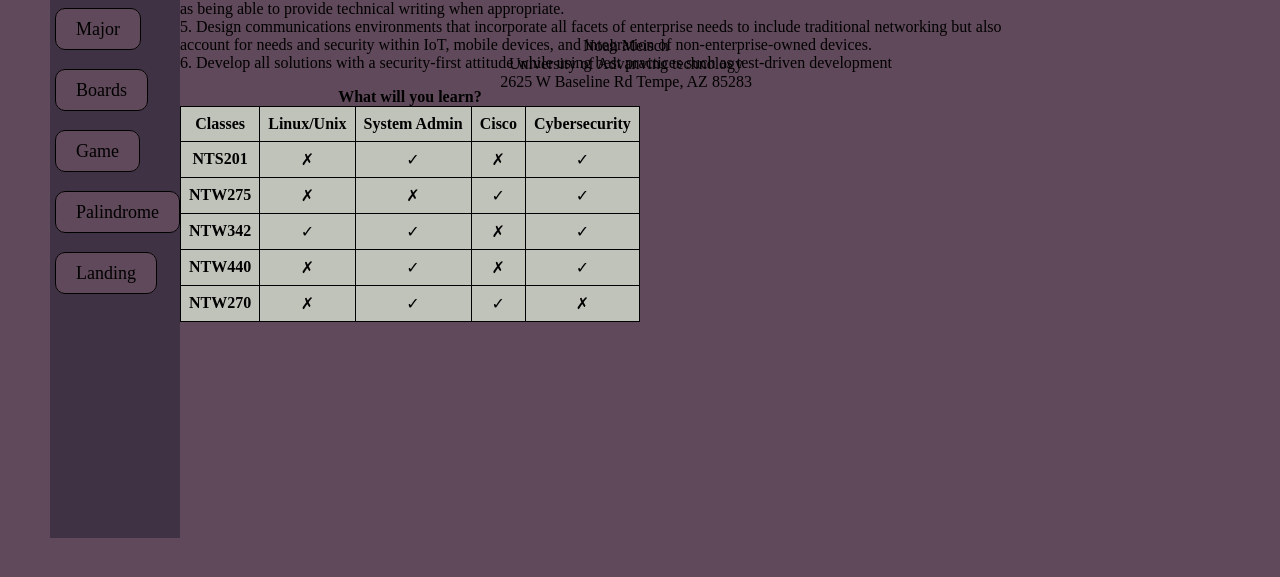
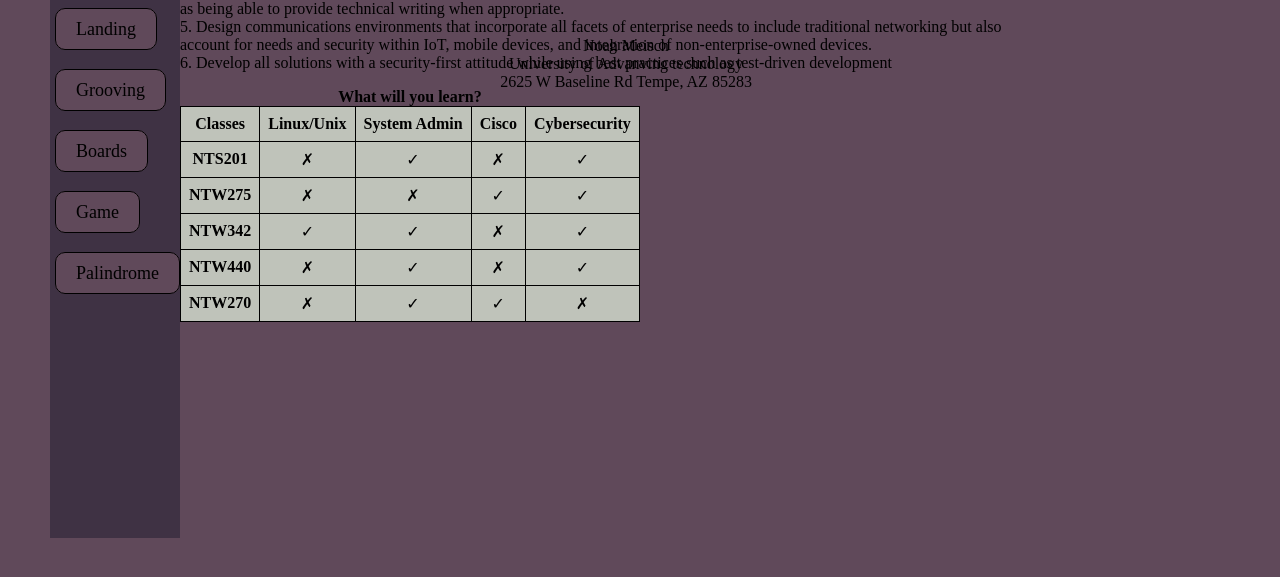
Before and after one commit to AnAmiablePenguin/csc102-final, a plain HTML site: page boards.html in a window 1280 px wide. Shown: the part 193-770 px from the top of the page. Drawn offline with Linux system fonts and the light colour scheme.

Commit message:
Add files via upload

```diff
--- a/boards.html
+++ b/boards.html
@@ -20,11 +20,11 @@
         </header>
         <nav>
             <h2 style="padding: 5%;"> Navigation </h2>
-            <a href="./index.html" class="button">Major</a><br><br>
+            <a href="./landing.html" class="button">Landing</a><br><br>
+            <a href="./index.html" class="button">Grooving</a><br><br>
             <a href="./boards.html" class="button">Boards</a><br><br>
-            <a href="./game.html" class="button">Game<a><br><br>
+            <a href="./game.html" class="button">Game</a><br><br>
             <a href="./string5.html" class="button">Palindrome</a><br><br>
-            <a href="./landing.html" class="button">Landing</a><br>
         </nav>
         <!-- p indicates different bodies of text-->
         <p> 1. Analyze the business needs of the organization while applying appropriate tools and frameworks to create solutions. <br>
```
Also changed, not shown: game.html (+2 -2 lines), index.html (+1 -1 lines), landing.html (+4 -4 lines), string5.html (+2 -2 lines).
